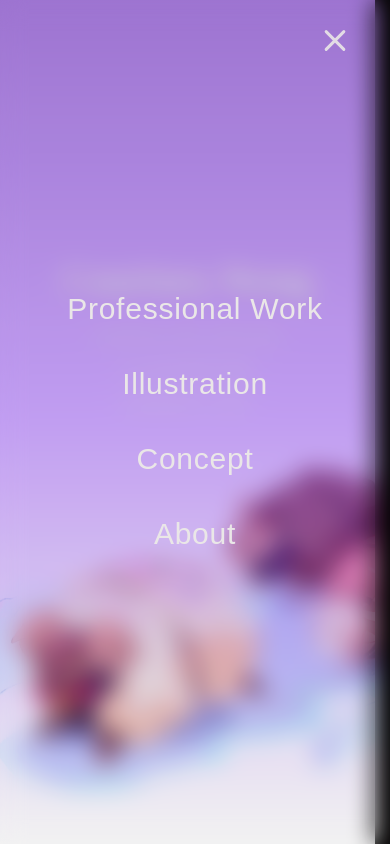
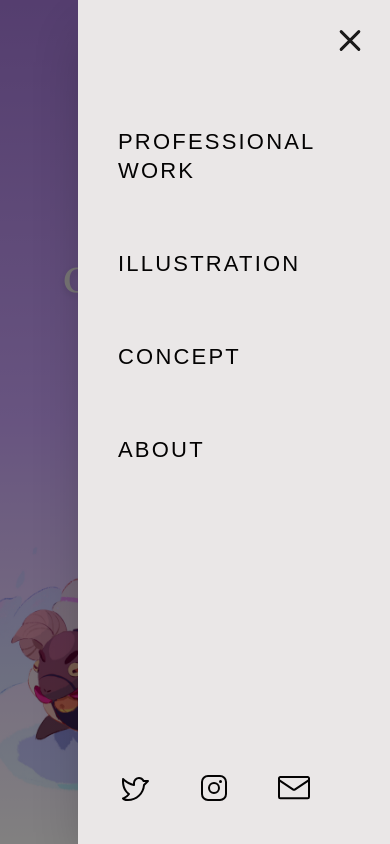
Before and after one commit to jwang9228/cwong-art-portfolio, a Next.js app: page / in a window 390 px wide. Both pictures are taken after a click on the button 335 px from the left and 40 px from the top of the page. Built offline with nearby package versions, Linux system fonts and the light colour scheme; a web font is replaced by a local one.

Commit message:
Implement navigation drawer for mobile

```diff
--- a/src/app/components/RootPage.tsx
+++ b/src/app/components/RootPage.tsx
@@ -1,9 +1,7 @@
 'use client';
 import Hero from './Hero';
-import Header from './navigation/Header';
-import { motion, Variants, AnimatePresence, isObject } from 'motion/react';
-import { useState } from 'react';
-import HeaderNav from './navigation/HeaderNav';
+import { motion, Variants } from 'motion/react';
+import HeaderMobile from './navigation/HeaderMobile';
 
 const PAGE_STAGGER = 0.2;
 const PAGE_DELAY = 0.2;
@@ -19,8 +17,6 @@ const PAGE_VARIANTS: Variants = {
 };
 
 export default function RootPage() {
-	const [isMenuOpen, setIsMenuOpen] = useState(false);
-
 	return (
 		<div className='layout-root relative'>
 			<div className='absolute inset-0 -z-20
@@ -30,13 +26,7 @@ export default function RootPage() {
 				from-violet-800/55 via-violet-600/40
 				to-transparent pointer-events-none' />
 
-			<AnimatePresence>
-        {isMenuOpen && (
-          <HeaderNav />
-        )}
-      </AnimatePresence>
-
-			<Header isOpen={isMenuOpen} setIsOpen={setIsMenuOpen} />
+			<HeaderMobile />
 
 			<main className='grow relative z-10'>
 				<motion.section
--- a/src/app/components/navigation/Header.tsx
+++ /dev/null
@@ -1,60 +0,0 @@
-import { useState } from 'react';
-import { motion } from 'framer-motion';
-import Fade from '../utils/Fade';
-
-const MENU_SIZE = 'size-12'; // Clickable hitbox size
-
-// Dimensions
-const LINE_WIDTH_CLOSED = '24px';
-const LINE_WIDTH_OPEN = '28px';
-const LINE_HEIGHT_CLOSED = 2; // in px
-const LINE_HEIGHT_OPEN = 3;   // in px
-
-// Spacing Calculations
-const Y_OFFSET = 5;
-
-// Animation Properties
-const ROTATION_DEGREES = 45;
-const ANIM_DURATION = 0.3;
-const ANIM_EASE = [0.22, 1, 0.36, 1] as const;
-
-interface HeaderProps {
-  isOpen: boolean;
-  setIsOpen: (isOpen: boolean) => void;
-}
-
-export default function Header({ isOpen, setIsOpen }: HeaderProps) {
-  return (
-    <Fade type='in' as='header' className='absolute top-0 right-0 z-50 p-4'>
-      <button
-        onClick={() => setIsOpen(!isOpen)}
-        className={`relative flex justify-center items-center
-          ${MENU_SIZE} focus:outline-none opacity-90`}
-      >
-        <motion.span
-          initial={false}
-          animate={{
-            y: isOpen ? 0 : -Y_OFFSET,
-            rotate: isOpen ? ROTATION_DEGREES : 0,
-            width: isOpen ? LINE_WIDTH_OPEN : LINE_WIDTH_CLOSED,
-            height: isOpen ? `${LINE_HEIGHT_OPEN}px` : `${LINE_HEIGHT_CLOSED}px`,
-          }}
-          transition={{ duration: ANIM_DURATION, ease: ANIM_EASE }}
-          className='absolute bg-primary rounded-full origin-center'
-        />
-
-        <motion.span
-          initial={false}
-          animate={{
-            y: isOpen ? 0 : Y_OFFSET,
-            rotate: isOpen ? -ROTATION_DEGREES : 0,
-            width: isOpen ? LINE_WIDTH_OPEN : LINE_WIDTH_CLOSED,
-            height: isOpen ? `${LINE_HEIGHT_OPEN}px` : `${LINE_HEIGHT_CLOSED}px`,
-          }}
-          transition={{ duration: ANIM_DURATION, ease: ANIM_EASE }}
-          className='absolute bg-primary rounded-full origin-center'
-        />
-      </button>
-    </Fade>
-  );
-}
--- /dev/null
+++ b/src/app/components/navigation/HeaderMobile.tsx
@@ -0,0 +1,63 @@
+import { useState } from 'react';
+import { motion } from 'motion/react';
+import NavigationDrawer from './NavigationDrawer';
+
+const MENU_SIZE = 'size-12'; // Clickable hitbox size
+
+// Dimensions
+const LINE_WIDTH_CLOSED = '24px';
+const LINE_WIDTH_OPEN = '28px';
+const LINE_HEIGHT_CLOSED = 2; // in px
+const LINE_HEIGHT_OPEN = 3;   // in px
+
+// Spacing Calculations
+const Y_OFFSET = 5;
+
+// Animation Properties
+const ROTATION_DEGREES = 45;
+const ANIM_DURATION = 0.3;
+const ANIM_EASE = [0.22, 1, 0.36, 1] as const;
+
+export default function HeaderMobile() {
+  const [isOpen, setIsOpen] = useState(false);
+
+  return (
+    <>
+      <header className='fixed top-0 right-0 z-60 p-4'>
+        <button
+          onClick={() => setIsOpen(!isOpen)}
+          className={`relative flex justify-center items-center
+            ${MENU_SIZE} focus:outline-none opacity-90`}
+        >
+          <motion.span
+            initial={false}
+            animate={{
+              y: isOpen ? 0 : -Y_OFFSET,
+              rotate: isOpen ? ROTATION_DEGREES : 0,
+              width: isOpen ? LINE_WIDTH_OPEN : LINE_WIDTH_CLOSED,
+              height: isOpen ? `${LINE_HEIGHT_OPEN}px` : `${LINE_HEIGHT_CLOSED}px`,
+            }}
+            transition={{ duration: ANIM_DURATION, ease: ANIM_EASE }}
+            className={`absolute rounded-full origin-center
+              ${isOpen ? 'bg-background' : 'bg-primary'} transition-colors duration-200`}
+          />
+
+          <motion.span
+            initial={false}
+            animate={{
+              y: isOpen ? 0 : Y_OFFSET,
+              rotate: isOpen ? -ROTATION_DEGREES : 0,
+              width: isOpen ? LINE_WIDTH_OPEN : LINE_WIDTH_CLOSED,
+              height: isOpen ? `${LINE_HEIGHT_OPEN}px` : `${LINE_HEIGHT_CLOSED}px`,
+            }}
+            transition={{ duration: ANIM_DURATION, ease: ANIM_EASE }}
+            className={`absolute rounded-full origin-center
+              ${isOpen ? 'bg-background' : 'bg-primary'} transition-colors duration-200`}
+          />
+        </button>
+      </header>
+
+      <NavigationDrawer isOpen={isOpen} setIsOpen={setIsOpen} />
+    </>
+  );
+}
--- /dev/null
+++ b/src/app/components/navigation/NavigationDrawer.tsx
@@ -0,0 +1,90 @@
+import { AnimatePresence, motion } from 'motion/react';
+import { NAV_TABS, SOCIALS } from '../../lib/constants';
+import Fade from '../utils/Fade';
+import Link from 'next/link';
+
+const DRAWER_VARIANTS = {
+  hidden: {},
+	show: {
+		transition: {
+      delayChildren: 0.3,
+			staggerChildren: 0.1
+		}
+	}
+}
+
+interface NavigationDrawerProps {
+  isOpen: boolean;
+  setIsOpen: (isOpen: boolean) => void;
+}
+
+export default function NavigationDrawer({ isOpen, setIsOpen }: NavigationDrawerProps) {
+  return (
+    <AnimatePresence>
+      {isOpen && (
+        <>
+          {/* Scrim when drawer is open. Clicking outside the drawer triggers close */}
+          <motion.div
+            key='drawer-scrim'
+            initial={{ opacity: 0 }}
+            animate={{ opacity: 1 }}
+            exit={{ opacity: 0 }}
+            transition= {{ duration: 0.3 }}
+            className='fixed inset-0 z-40 bg-background/50 pointer-events-auto'
+            onClick={() => setIsOpen(false)}
+          />
+
+          {/* Sliding drawer, right to left */}
+          <motion.div
+            initial={{ x: '100%' }}
+            animate={{ x: 0 }}
+            exit={{ x: '100%' }}
+            transition={{ type: 'spring', damping: 25, stiffness: 200 }}
+            className='fixed top-0 right-0 bottom-0 w-4/5 z-50
+              bg-primary shadow-2xl'
+          >
+            <motion.section
+              variants={DRAWER_VARIANTS}
+              initial='hidden'
+              animate='show'
+              className='flex flex-col justify-between
+                h-full px-10 pt-32 pb-10'
+            >
+              <div className='flex flex-col gap-y-16'>
+                {NAV_TABS.map(nav => (
+                  <Fade key={nav.href}>
+                    <Link
+                      href={nav.href}
+                      className='text-lg font-light uppercase tracking-widest text-background
+                       hover:text-accent transition-colors duration-300'
+                    >
+                      {nav.label}
+                    </Link>
+                  </Fade>
+                ))}
+              </div>
+
+              <Fade className='flex justify-start items-center gap-x-xl'>
+                {SOCIALS.map(social => {
+                  const Icon = social.icon
+
+                  return (
+                    <Link
+                      key={social.href}
+                      href={social.href}
+                      target='_blank'
+                      rel='noopener noreferrer'
+                    >
+                      <Icon size={32} className='text-background hover:text-accent
+                        transition-colors duration-300' />
+                    </Link>
+                  )
+                })}
+              </Fade>
+            </motion.section>
+          </motion.div>
+        </>
+      )}
+    </AnimatePresence>
+  )
+}
```
Also changed, not shown: src/app/lib/constants.tsx (+5 -5 lines).
